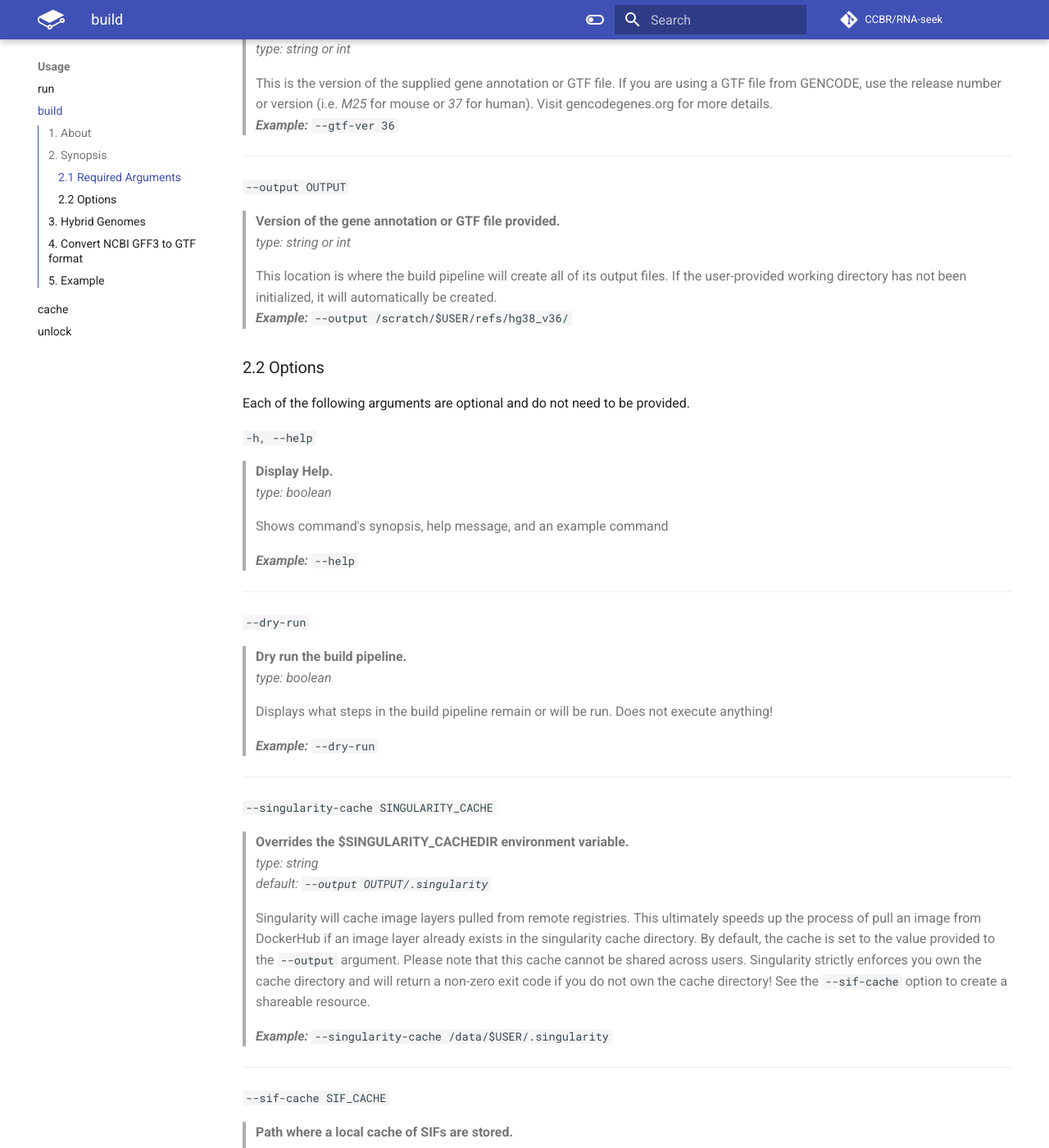
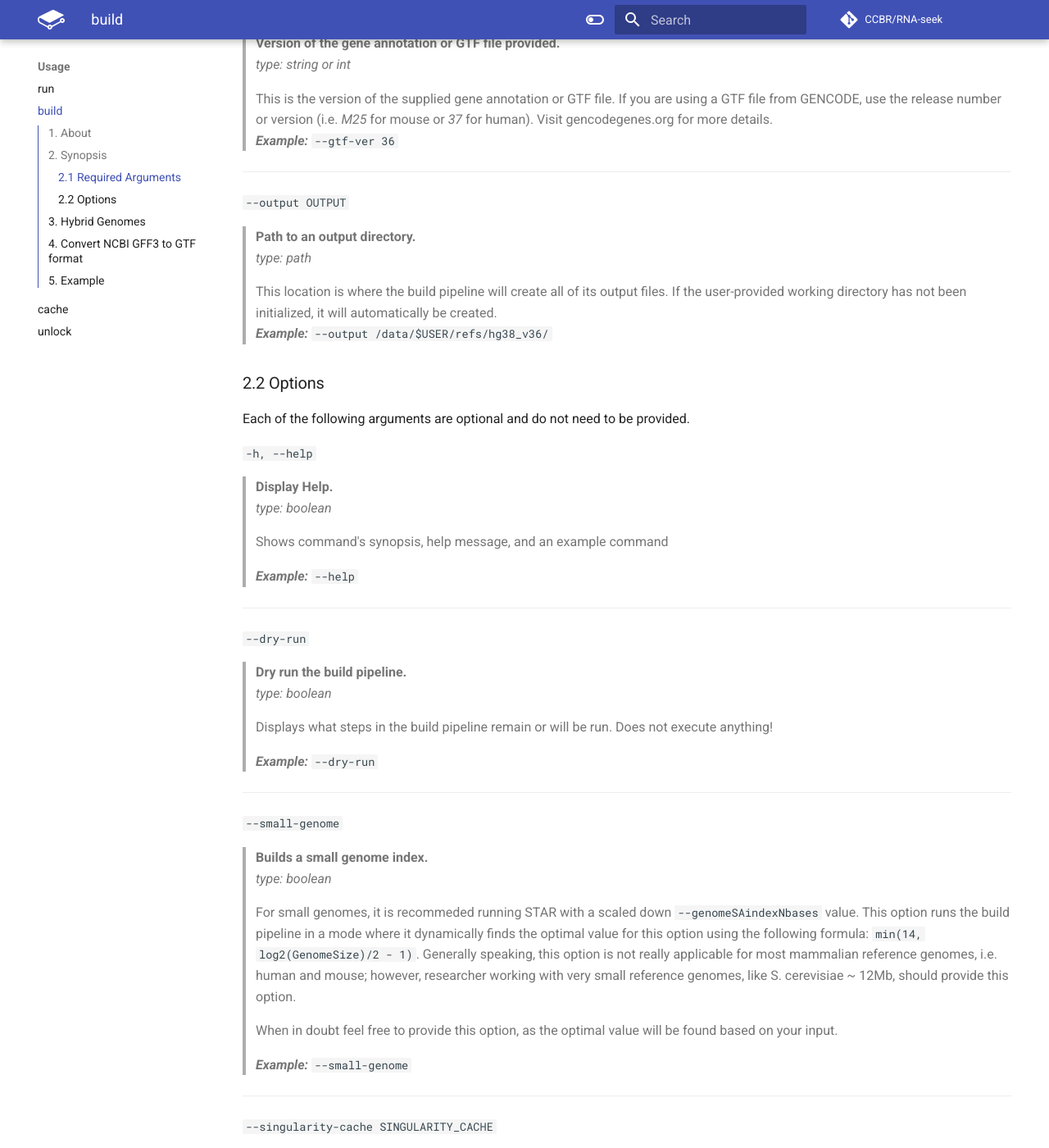
Before and after one commit to skchronicles/RNA-seek, an MkDocs documentation site: the page built from docs/RNA-seq/build.md, in a window 1280 px wide and 1400 px high, scrolled down 2122 px. Shown: the whole window at 82% size. Built offline with MkDocs 1.6.1 and Material for MkDocs 9.7.7, drawn with Linux system fonts in a browser that asks for light colours; comment, search, counter and statistics services are not loaded; the version menu is left out; some of the changed text lies outside the part shown.

Commit message:
Adding documentation for --small-genome option

````diff
--- a/docs/RNA-seq/build.md
+++ b/docs/RNA-seq/build.md
@@ -15,6 +15,7 @@ $ ./rna-seek build [-h] --ref-fa REF_FA
                         --gtf-ver GTF_VER
                         --output OUTPUT
                         [--dry-run]
+                        [--small-genome]
                         [--singularity-cache SINGULARITY_CACHE]
                         [--sif-cache SIF_CACHE]
 ```
@@ -35,7 +36,7 @@ Each of the following arguments are required. Failure to provide a required argu
 
   `--ref-fa REF_FA`
 > **Genomic FASTA file of the reference genome.**
-> *type: string*
+> *type: file*
 >
 > This file represents the genome sequence of the reference assembly in FASTA format. If you are downloading this from GENCODE, you should select the *PRI* genomic FASTA file. This file will contain the primary genomic assembly (contains chromosomes and scaffolds). This input file should not be compressed. Sequence identifers in this file must match with sequence identifers in the GTF file provided to `--ref-gtf`.
 >
@@ -55,7 +56,7 @@ Each of the following arguments are required. Failure to provide a required argu
 ---
   `--ref-gtf REF_GTF`
 > **Gene annotation or GTF file for the reference genome.**
-> *type: string*
+> *type: file*
 >
 > This file represents the reference genome's gene annotation in GTF format. If you are downloading this from GENCODE, you should select the 'PRI' GTF file. This file contains gene annotations for the primary assembly (contains chromosomes and scaffolds). This input file should not be compressed. Sequence identifers (column 1) in this file must match with sequence identifers in the FASTA file provided to `--ref-fa`.
 > ***Example:***  `--ref-gtf gencode.v36.primary_assembly.annotation.gtf`
@@ -70,11 +71,11 @@ Each of the following arguments are required. Failure to provide a required argu
 
 ---
   `--output OUTPUT`
-> **Version of the gene annotation or GTF file provided.**
-> *type: string or int*
+> **Path to an output directory.**
+> *type: path*
 >
 > This location is where the build pipeline will create all of its output files. If the user-provided working directory has not been initialized, it will automatically be created.
-> ***Example:*** `--output /scratch/$USER/refs/hg38_v36/`
+> ***Example:*** `--output /data/$USER/refs/hg38_v36/`
 
 ### 2.2 Options
 
@@ -98,9 +99,20 @@ Each of the following arguments are optional and do not need to be provided.
 > ***Example:*** `--dry-run`
 
 ---
+  `--small-genome`
+> **Builds a small genome index.**
+> *type: boolean*
+>
+> For small genomes, it is recommeded running STAR with a scaled down `--genomeSAindexNbases` value. This option runs the build pipeline in a mode where it dynamically finds the optimal value for this option using the following formula: `min(14, log2(GenomeSize)/2 - 1)`. Generally speaking, this option is not really applicable for most mammalian reference genomes, i.e. human and mouse; however, researcher working with very small reference genomes, like S. cerevisiae ~ 12Mb, should provide this option.
+>
+> When in doubt feel free to provide this option, as the optimal value will be found based on your input.
+>
+> ***Example:*** `--small-genome`
+
+---
   `--singularity-cache SINGULARITY_CACHE`
 > **Overrides the $SINGULARITY_CACHEDIR environment variable.**
-> *type: string*
+> *type: path*
 > *default: `--output OUTPUT/.singularity`*
 >
 > Singularity will cache image layers pulled from remote registries. This ultimately speeds up the process of pull an image from DockerHub if an image layer already exists in the singularity cache directory. By default, the cache is set to the value provided to the `--output` argument. Please note that this cache cannot be shared across users. Singularity strictly enforces you own the cache directory and will return a non-zero exit code if you do not own the cache directory! See the `--sif-cache` option to create a shareable resource.
@@ -110,7 +122,7 @@ Each of the following arguments are optional and do not need to be provided.
 ---
   `--sif-cache SIF_CACHE`
 > **Path where a local cache of SIFs are stored.**
-> *type: string*
+> *type: path*
 >
 > Uses a local cache of SIFs on the filesystem. This SIF cache can be shared across users if permissions are set correctly. If a SIF does not exist in the SIF cache, the image will be pulled from Dockerhub and a warning message will be displayed. The `rna-seek cache` subcommand can be used to create a local SIF cache. Please see `rna-seek cache` for more information. This command is extremely useful for avoiding DockerHub pull rate limits. It also remove any potential errors that could occur due to network issues or DockerHub being temporarily unavailable. We recommend running RNA-seek with this option when ever possible.
 >
@@ -180,7 +193,7 @@ module load singularity snakemake
                  --ref-name mm39 \
                  --ref-gtf gencode.vM26.annotation.gtf \
                  --gtf-ver M26 \
-                 --output /scratch/$USER/refs/mm39_M26 \
+                 --output /data/$USER/refs/mm39_M26 \
                  --dry-run
 
 # Step 2.) Build new RNA-seek reference files
@@ -188,5 +201,5 @@ module load singularity snakemake
                  --ref-name mm39 \
                  --ref-gtf gencode.vM26.annotation.gtf \
                  --gtf-ver M26 \
-                 --output /scratch/$USER/refs/mm39_M26
+                 --output /data/$USER/refs/mm39_M26
 ```
````
Also changed, not shown: other parts of docs/RNA-seq/build.md (+1 -0 lines).
